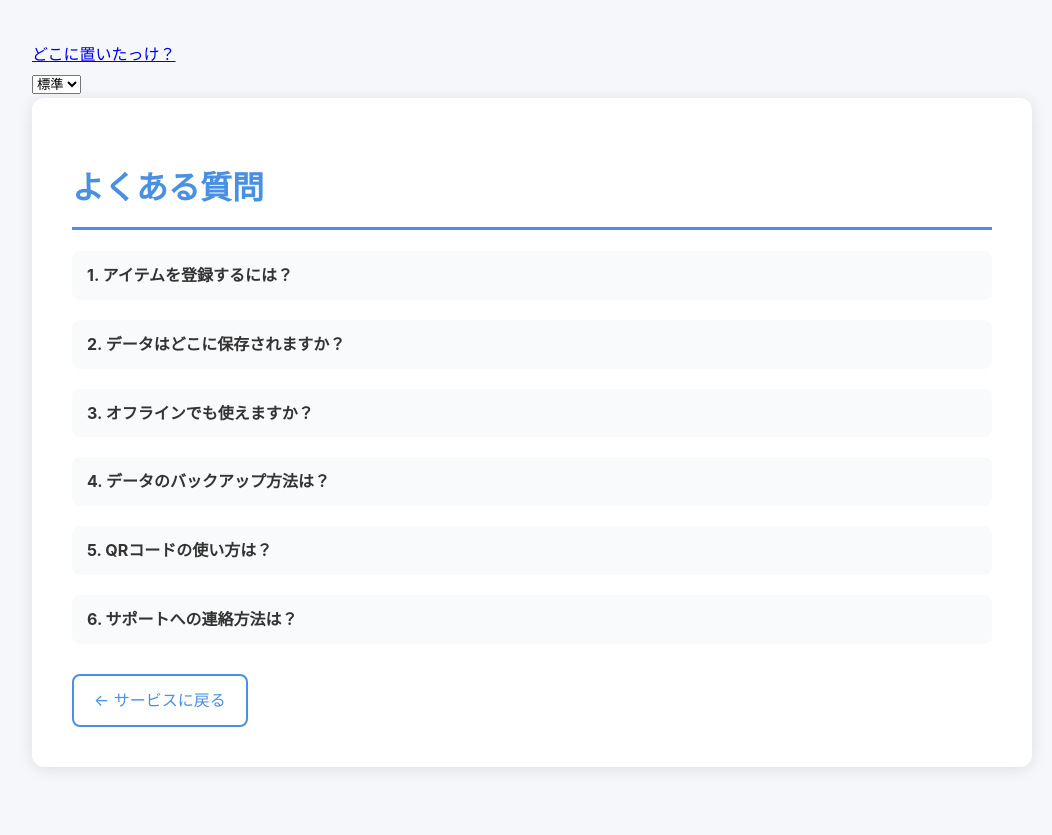
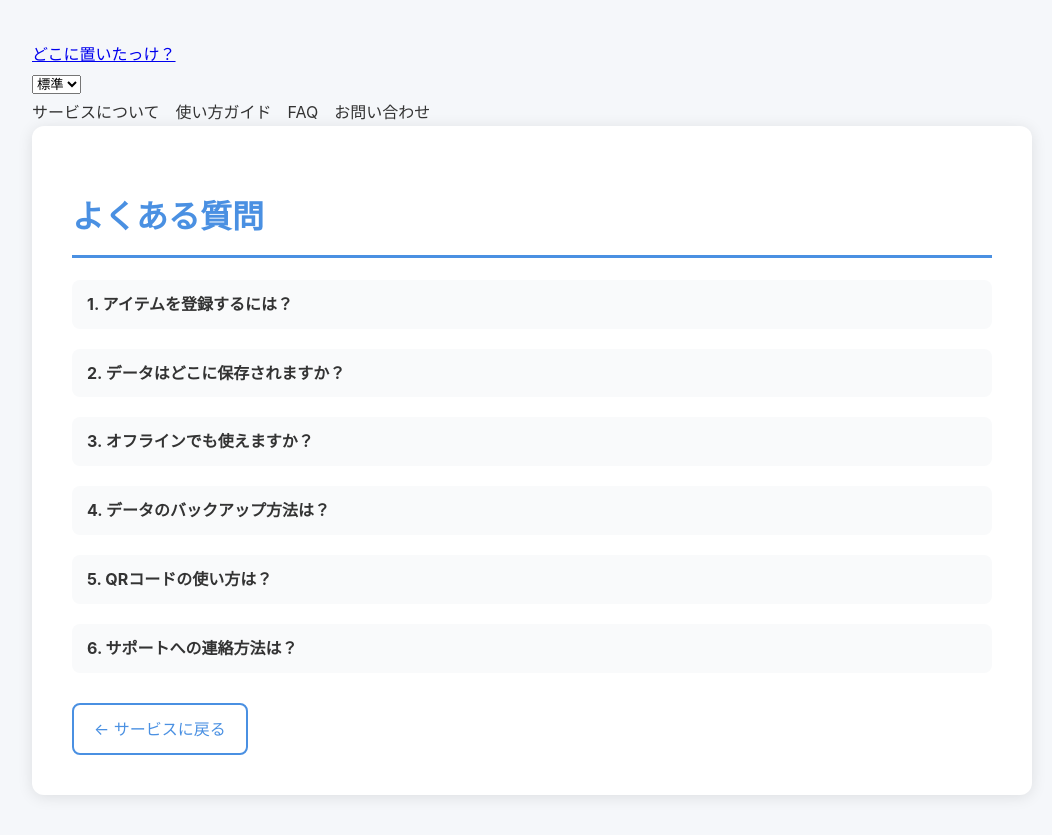
Before and after one commit to appadaycreator/item-locator, a website: page faq.html in a window 1280 px wide. Shown: the whole page, without its empty margins (108-1160 px from the left). Before the commit the page ends 807 px from the top, so only its background shows below. Drawn offline with Linux system fonts and the light colour scheme.

Commit message:
Add responsive hamburger menu

```diff
--- a/header.html
+++ b/header.html
@@ -1,6 +1,39 @@
 <header class="bg-gray-100 p-4 mb-6">
+  <style>
+    #navMenu {
+      display: none;
+    }
+    #navMenu.show {
+      display: block;
+    }
+    @media (min-width: 768px) {
+      #navMenu {
+        display: flex !important;
+      }
+      #menuToggle {
+        display: none;
+      }
+    }
+    #menuToggle {
+      cursor: pointer;
+    }
+    #navMenu a {
+      margin-right: 1rem;
+      text-decoration: none;
+      color: #333;
+    }
+  </style>
   <div class="flex justify-between items-center">
     <a href="index.html" class="text-blue-600 font-bold text-lg">どこに置いたっけ？</a>
-    <div id="fontSize"></div>
+    <div class="flex items-center">
+      <button id="menuToggle" class="md:hidden text-gray-700 p-2">&#9776;</button>
+      <div id="fontSize" class="hidden md:block"></div>
+    </div>
   </div>
+  <nav id="navMenu" class="mt-2 md:mt-0 md:ml-4">
+    <a href="about.html">サービスについて</a>
+    <a href="guide.html">使い方ガイド</a>
+    <a href="faq.html">FAQ</a>
+    <a href="contact.html">お問い合わせ</a>
+  </nav>
 </header>
--- a/header.js
+++ b/header.js
@@ -17,6 +17,13 @@ async function loadCommonHeader() {
     }
   }
   initFontSizeControl();
+  const toggle = document.getElementById('menuToggle');
+  const menu = document.getElementById('navMenu');
+  if (toggle && menu) {
+    toggle.addEventListener('click', () => {
+      menu.classList.toggle('show');
+    });
+  }
 }
 
 window.addEventListener('DOMContentLoaded', loadCommonHeader);
```
